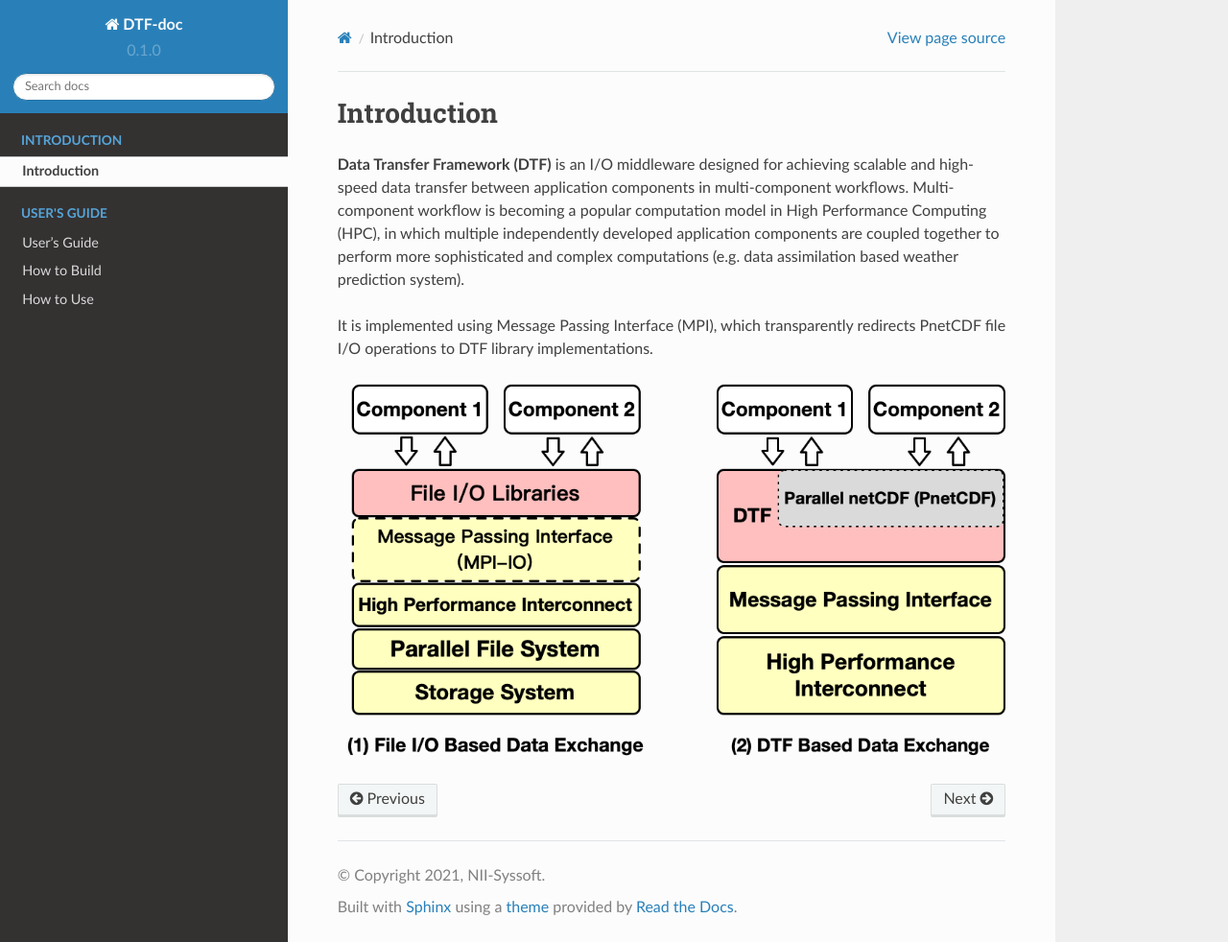
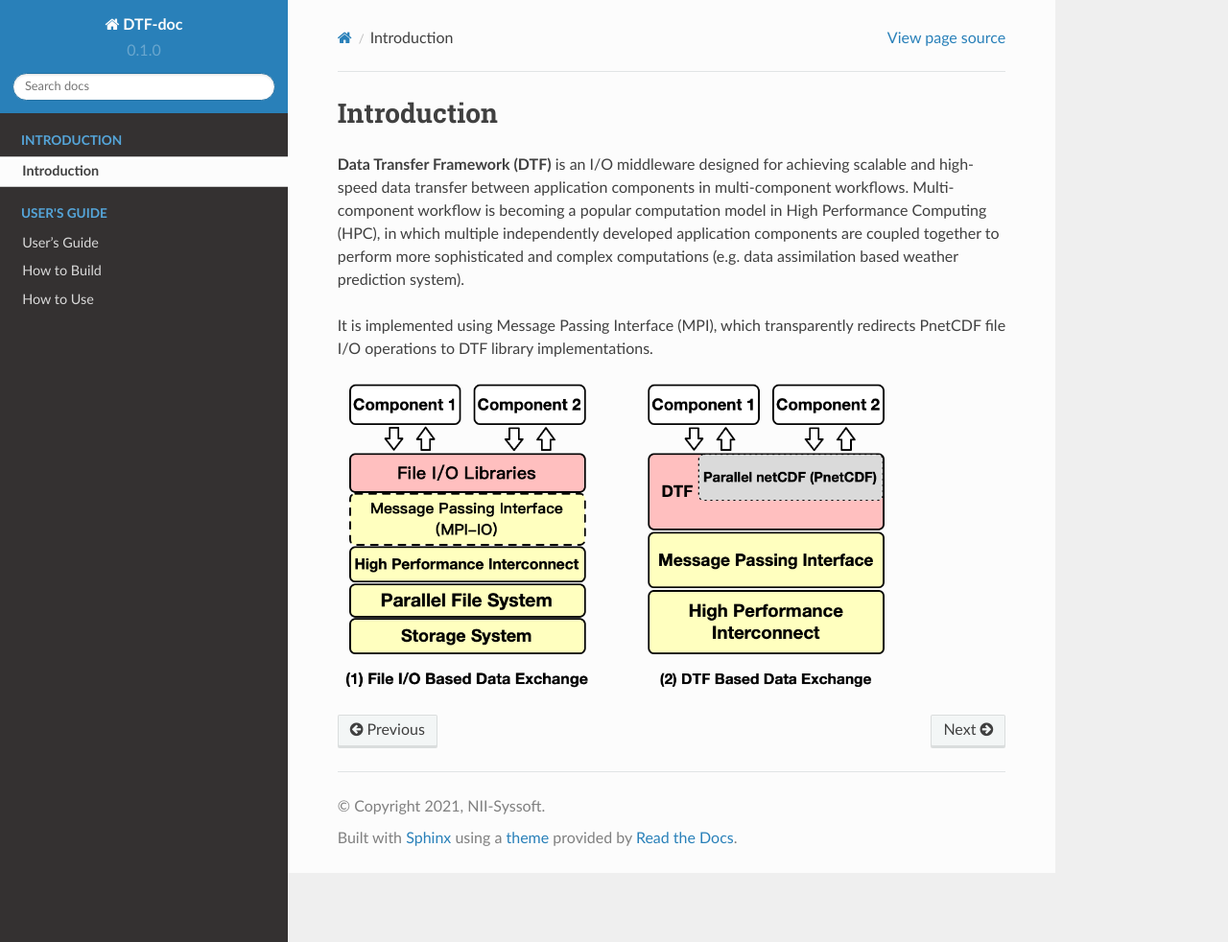
Before and after one commit to yjie2366/dtf-docs, a Sphinx documentation site: the page built from docs/source/intro.rst, in a window 1280 px wide and 982 px high. Shown: the whole window at 96% size. Built offline with Sphinx 7.4.7 and the Read the Docs theme 2.0.0, drawn with Linux system fonts in a browser that asks for light colours.

Commit message:
Update intro.rst

```diff
--- a/docs/source/intro.rst
+++ b/docs/source/intro.rst
@@ -7,4 +7,5 @@ Multi-component workflow is becoming a popular computation model in High Perform
 
 It is implemented using Message Passing Interface (MPI), which transparently redirects PnetCDF file I/O operations to DTF library implementations.
 
-.. figure:: fileio-dtf.png
+.. image:: fileio-dtf.png
+  :scale: 60
```
